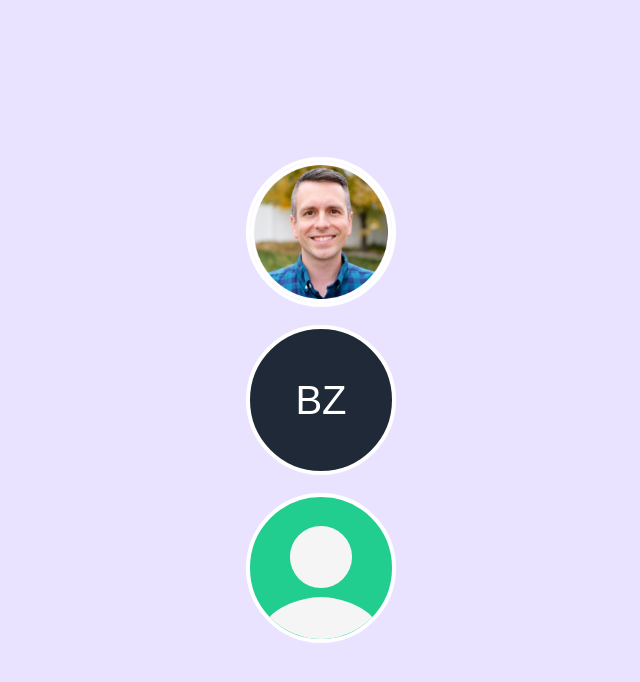
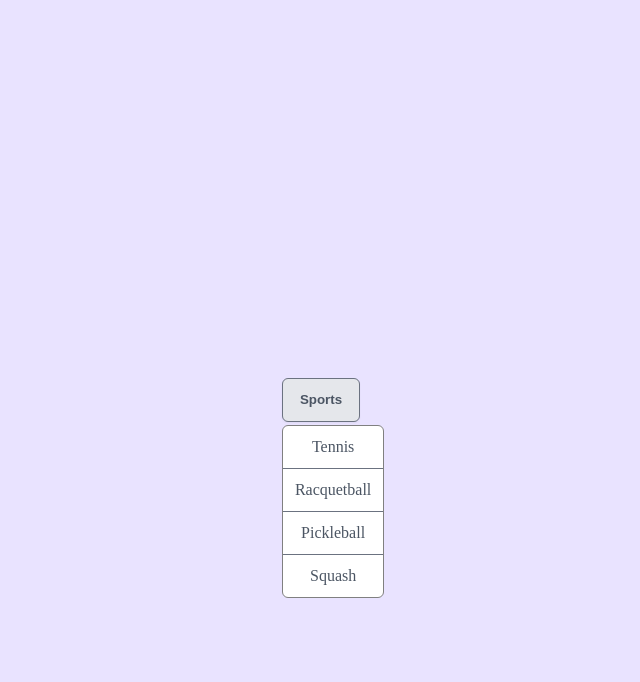
Before and after one commit to GeorgeRangelCode/react-reusability, a React (Vite) app: page / in a window 1280 px wide. Shown: the top 682 px of the page, without its empty margins (319-959 px from the left). Built offline with nearby package versions, Linux system fonts and the light colour scheme.

Commit message:
Menu Component Intro

```diff
--- a/public/index.css
+++ b/public/index.css
@@ -68,3 +68,41 @@ button.button-danger {
   background-color: #fef2f2;
   border-color: #f87171;
 }
+
+.menu {
+  position: relative;
+  display: inline-block;
+}
+
+.menu-button {
+  background-color: white;
+}
+
+.menu-dropdown {
+  position: absolute;
+  left: 0;
+  margin-top: 3px;
+  background-color: white;
+  border: 1px solid gray;
+  border-radius: 6px;
+  background-color: white;
+}
+
+.menu-item {
+  color: #4b5563;
+  padding: 0.75rem;
+  cursor: pointer;
+  min-width: 100px;
+  display: flex;
+  justify-content: center;
+  align-items: center;
+  user-select: none;
+}
+
+.menu-item:hover {
+  background-color: whitesmoke;
+}
+
+.menu-item:not(:last-child) {
+  border-bottom: 1px solid #6b7280;
+}
--- a/src/App.jsx
+++ b/src/App.jsx
@@ -1,13 +1,18 @@
-import Avatar from "./components/Avatar";
+//import Avatar from "./components/Avatar";
+import Menu from "./components/Menu/Menu";
 
 function App() {
   return (
     <main>
-      <Avatar src="./images/bob.jpg" alt="Bob Ziroll" />
+      {/*   <Avatar src="./images/bob.jpg" alt="Bob Ziroll" />
       <br />
       <Avatar>BZ</Avatar>
       <br />
-      <Avatar />
+      <Avatar /> */}
+      <Menu
+        buttonText="Sports"
+        items={["Tennis", "Racquetball", "Pickleball", "Squash"]}
+      />
     </main>
   );
 }
--- /dev/null
+++ b/src/components/Menu/Menu.jsx
@@ -0,0 +1,19 @@
+import React from "react";
+import MenuButton from "./MenuButton";
+import MenuDropdown from "./MenuDropdown";
+
+export default function Menu({ buttonText = "Menu", items }) {
+  const [open, setOpen] = React.useState(true);
+
+  function toggle() {
+    setOpen((prevOpen) => !prevOpen);
+  }
+
+  return (
+    <div className="menu">
+      <MenuButton buttonText={buttonText} onClick={toggle} />
+
+      {open && <MenuDropdown items={items} />}
+    </div>
+  );
+}
--- /dev/null
+++ b/src/components/Menu/MenuButton.jsx
@@ -0,0 +1,5 @@
+import Button from "../../Button";
+
+export default function MenuButton({ buttonText, onClick }) {
+  return <Button onClick={onClick}>{buttonText}</Button>;
+}
--- /dev/null
+++ b/src/components/Menu/MenuDropdown.jsx
@@ -0,0 +1,11 @@
+export default function MenuDropdown({ items }) {
+  return (
+    <div className="menu-dropdown">
+      {items.map((item) => (
+        <div className="menu-item" key={item}>
+          {item}
+        </div>
+      ))}
+    </div>
+  );
+}
```
